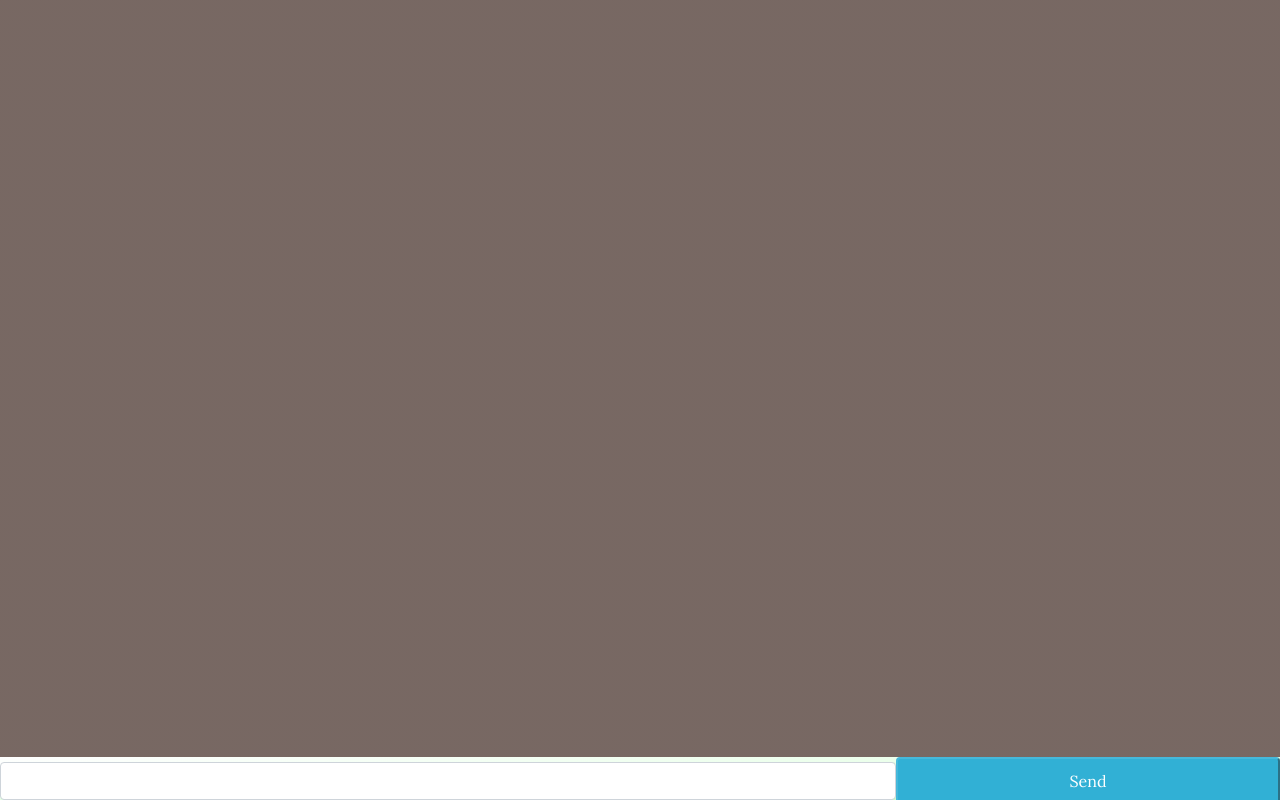
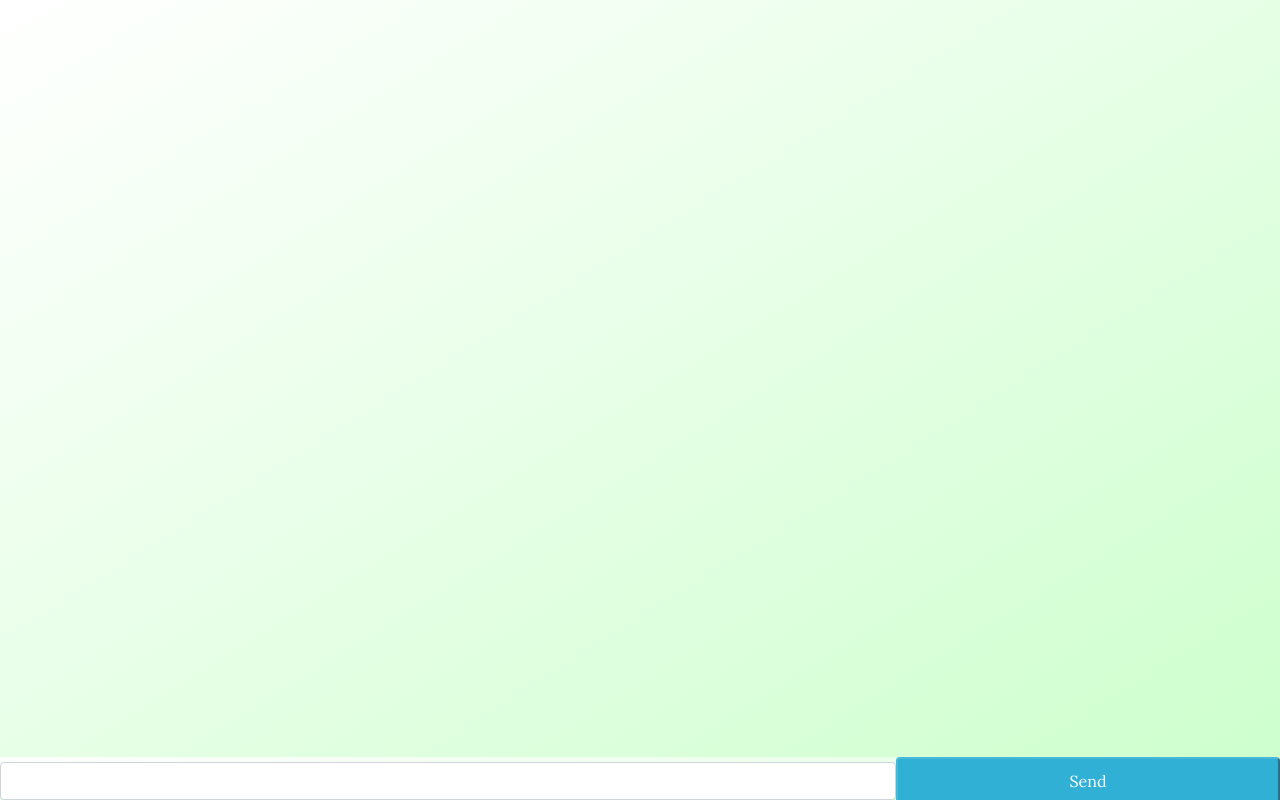
Before and after one commit to Melanie-Nesteruk/fp_website, a plain HTML site: page app/templates/messenger.html in a window 1280 px wide. Drawn offline with nearby package versions, Linux system fonts and the light colour scheme; files that its build step writes are made by us from their sources; no server answers; files whose address does not match are found by name.

Commit message:
message update

```diff
--- a/app/js/messenger.js
+++ b/app/js/messenger.js
@@ -1,6 +1,9 @@
 (function() {
 	var sessionID = document.currentScript.getAttribute('sessionID');
 	console.log('SESSION ID: ', sessionID);
+
+	var iframe = document.getElementById('iframe-messages');
+	var innerDoc = iframe.contentDocument || iframe.contentWindow.document;
 	const messageList = document.querySelector('#message-list');
 	// =======================================================
     // Check for initialized firebase connection
--- a/app/templates/messenger.html
+++ b/app/templates/messenger.html
@@ -28,7 +28,7 @@
     <script src="https://www.gstatic.com/firebasejs/5.5.7/firebase-database.js"></script>
     <!--<script src="https://www.gstatic.com/firebasejs/5.5.6/firebase-messaging.js"></script>-->
 	</head>
-	<iframe src="" frameborder="0" style="overflow:hidden;height:100%;width:100%" height="100%" width="100%">
+	<iframe src="" frameborder="0" style="overflow:hidden;height:100%;width:100%" height="100%" width="100%" id="iframe-messages">
 		<ul id="message-list">
 
 		</ul>
@@ -46,7 +46,7 @@
 			</div>
 		</div>
 <style>
-div {
+iframe, div {
 	background: linear-gradient(to bottom right, #ffffff 0%, #ccffcc 100%);
 }
 
```
